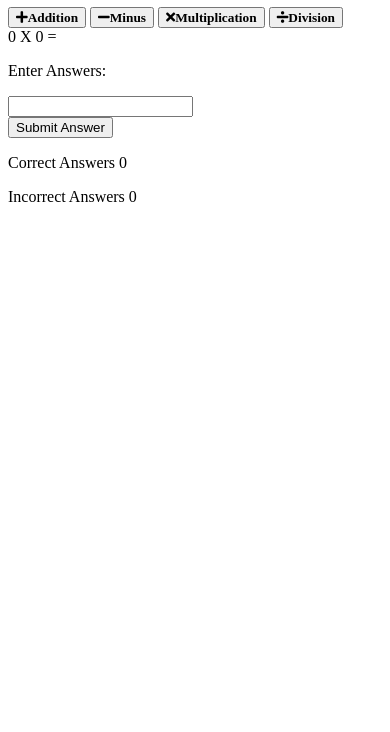
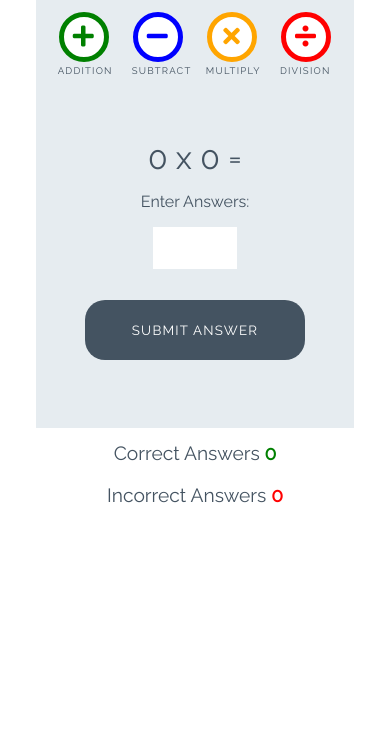
Before and after one commit to Kenya-Rae/love-maths, a plain HTML site: page index.html in a window 390 px wide. Shown: the part 112-844 px from the top of the page. Drawn offline with Linux system fonts and the light colour scheme.

Commit message:
Add styles for game

```diff
--- a/assets/css/style.css
+++ b/assets/css/style.css
@@ -0,0 +1,252 @@
+/* --------- Global style */
+
+body {
+    background-color: white;
+    font-family: "Raleway", sans-serif;
+    color: #445361;
+    text-align: center;
+}
+
+/* --------- Heading */
+
+.heading {
+    text-align: center;
+    font-size: 2.5rem;
+}
+
+.logo {
+    height: 40px;
+    padding-right: 5px;
+}
+
+/* --------- Game layout */
+
+.game-area {
+    background-color: #E6ECF0;
+    box-sizing: border-box;
+    width: 85%;
+    height: 65vh;
+    max-height: 450px;
+    max-width: 830px;
+    margin-left: auto;
+    margin-right: auto;
+    padding: 1%;
+}
+
+.question-area {
+    width: 50%;
+    font-size: 2rem;
+    margin: auto;
+    padding: 50px 0;
+}
+
+.question-area span {
+    padding: 0 15px;
+}
+
+.score-area {
+    margin: 5px auto;
+    width: 60%;
+    font-size: 1.2rem;
+}
+
+.controls-area {
+    width: 85%;
+    margin: 30px auto;
+}
+
+#score {
+    color: green;
+    font-weight: bold;
+}
+
+#incorrect {
+    color: red;
+    font-weight: bold;
+}
+
+.answer-message {
+    display: none;
+    font-size: 1rem;
+}
+
+#answer-box {
+    border: none;
+    color: #445361;
+    display: inline-block;
+    height: 40px;
+    width: 80px;
+    font-size: 1.2rem;
+}
+
+.scores {
+    display: inline-block;
+    padding: 25px;
+}
+
+/* --------- Buttons */
+
+.btn {
+    width: 220px;
+    height: 60px;
+    font-family: "Raleway", sans-serif;
+    text-transform: uppercase;
+    letter-spacing: 1.2px;
+    color: white;
+}
+
+.btn:focus {
+    outline: none;
+}
+
+.btn--big {
+    padding-top: 10px;
+    border-radius: 50%;
+    background-color: white;
+    border: 10px solid;
+    width: 100px;
+    height: 100px;
+    font-size: 3.2rem;
+    margin: 0 30px;
+    transition: all 0.5s;
+}
+
+.btn--big::after{
+    content: attr(data-type);
+    font-size: 1rem;
+    color: #445361;
+    position: relative;
+    left: -0.5em;
+}
+
+.btn--blue {
+    border-color: blue;
+    color: blue;
+}
+
+.btn--blue:active,
+.btn--blue:hover {
+    background-color: darkblue;
+    color: white;
+}
+
+.btn--orange {
+    border-color: orange;
+    color: orange;
+}
+
+.btn--orange:active,
+.btn--orange:hover {
+    background-color: darkorange;
+    color: white;
+}
+
+.btn--red {
+    border-color: red;
+    color: red;
+}
+
+.btn--red:active,
+.btn--red:hover {
+    background-color: darkred;
+    color: white;
+}
+
+.btn--green {
+    border-color: green;
+    color: green;
+}
+
+.btn--green:active,
+.btn--green:hover {
+    background-color: darkgreen;
+    color: white;
+}
+
+.btn--gray {
+    margin-top: 25px;
+    background-color: #445361;
+    border: 1px transparent;
+    border-radius: 20px;
+}
+
+.btn--gray:active,
+.btn--gray:hover {
+    background-color: #0d1013;
+}
+
+/* --------- Media queries */
+
+@media (max-width: 414px) {
+    .controls-area {
+        width: 100%;
+    }
+
+    .btn--big {
+        margin: 0 10px;
+        padding: 5px;
+        border: 5px solid;
+        width: 50px;
+        height: 50px;
+        font-size: 1.5rem;
+    }
+
+    .btn--big::after {
+        font-size: 0.6rem;
+        left: -0.7rem;
+    }
+
+    .question-area {
+        padding: 10% 0;
+        width: 100%;
+    }
+
+    .question-area span {
+        padding: 0;
+    }
+
+    .answer-message {
+        display: block;
+    }
+
+    #answer-box {
+        display: block;
+        margin: 0 auto;
+    }
+    .btn--gray {
+        margin-top: 0;
+    }
+
+    .score-area {
+        width: 100%;
+    }
+
+    .scores {
+        margin: 0.5em auto;
+        display: block;
+        padding: 5px;
+    }
+
+    .heading {
+        font-size: 2rem;
+    }
+}
+
+@media (max-width: 320px) {
+    .game-area {
+        height: 70vh;
+    }
+
+    .controls-area {
+        width: 75%;
+        margin: 10px auto;
+    }
+
+    .btn--big {
+        margin: 10px 10px;
+    }
+    .question-area {
+        padding: 10px 0;
+    }
+
+}
--- a/index.html
+++ b/index.html
@@ -17,28 +17,28 @@
 
     <div class="game-area">
         <div class="controls-area">
-            <button class="btn btn--big btn--green">
-                <i class="fas fa-plus">Addition</i>
+            <button data-type="addition" class="btn btn--big btn--green" >
+                <i class="fas fa-plus"></i>
             </button>
-            <button class="btn btn--big btn--blue">
-                <i class="fas fa-minus">Minus</i>
+            <button data-type="subtract" class="btn btn--big btn--blue">
+                <i class="fas fa-minus"></i>
             </button>
-            <button class="btn btn--big btn--orange">
-                <i class="fas fa-times">Multiplication</i>
+            <button data-type="multiply" class="btn btn--big btn--orange">
+                <i class="fas fa-times"></i>
             </button>
-            <button class="btn btn--big btn--red">
-                <i class="fas fa-divide">Division</i>
+            <button data-type="division" class="btn btn--big btn--red">
+                <i class="fas fa-divide"></i>
             </button>
         </div>
-        <div class="question area">
+        <div class="question-area">
             <span id="operand1">0</span>
-            <span id="operator">X</span>
+            <span id="operator">x</span>
             <span id="operand2">0</span>
             <span>=</span>
             <p class="answer-message">Enter Answers:</p>
             <input id="answer-box" type="number">
         </div>
-        <button class="btn btn-grey"> Submit Answer</button>
+        <button data-type="submit" class="btn btn--gray">Submit Answer</button>
     </div>
 
     <div class="score-area">
@@ -48,4 +48,5 @@
 
     <script src="assets/js/script.js"></script> <!--JavaScript file, to load page faster, bottom of the body-->
 </body>
+
 </html>
```
